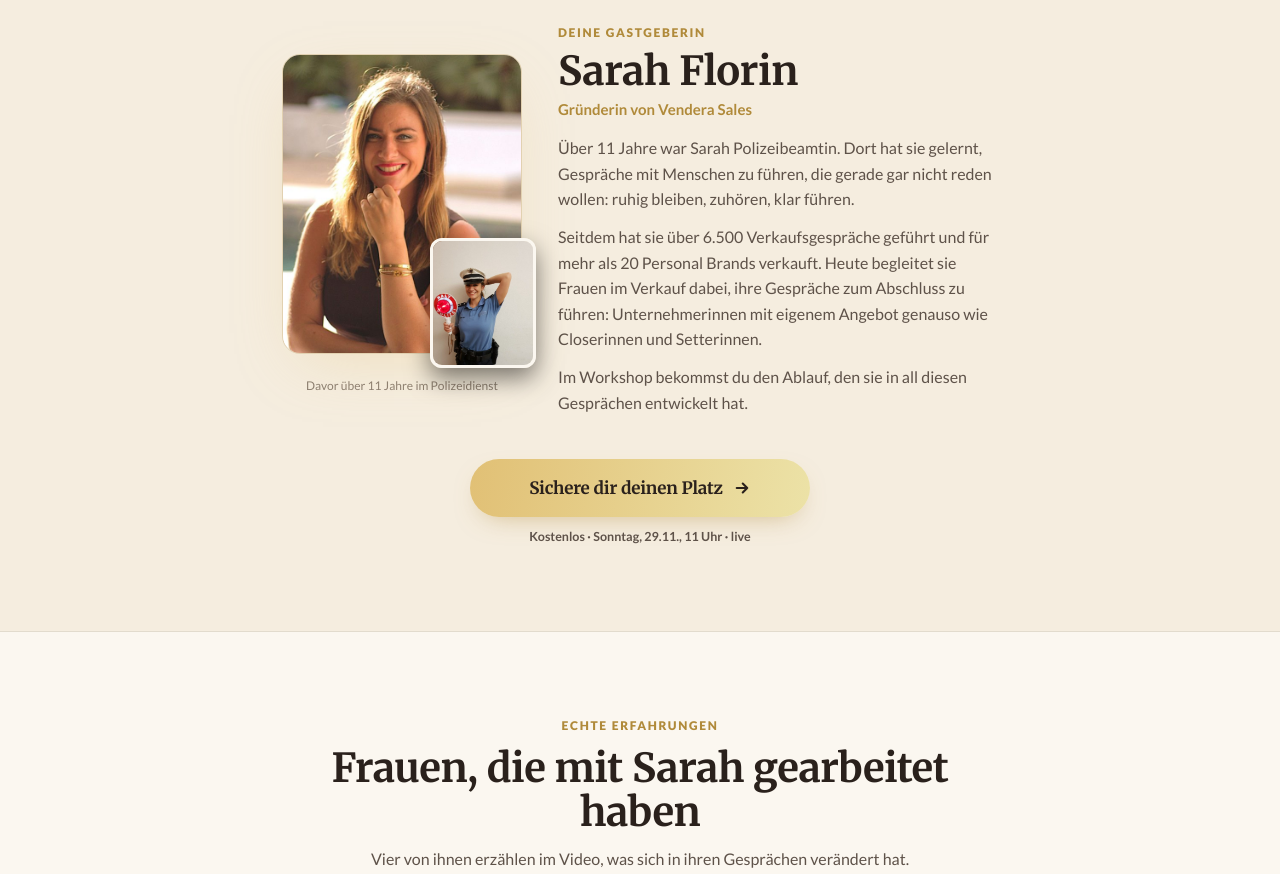
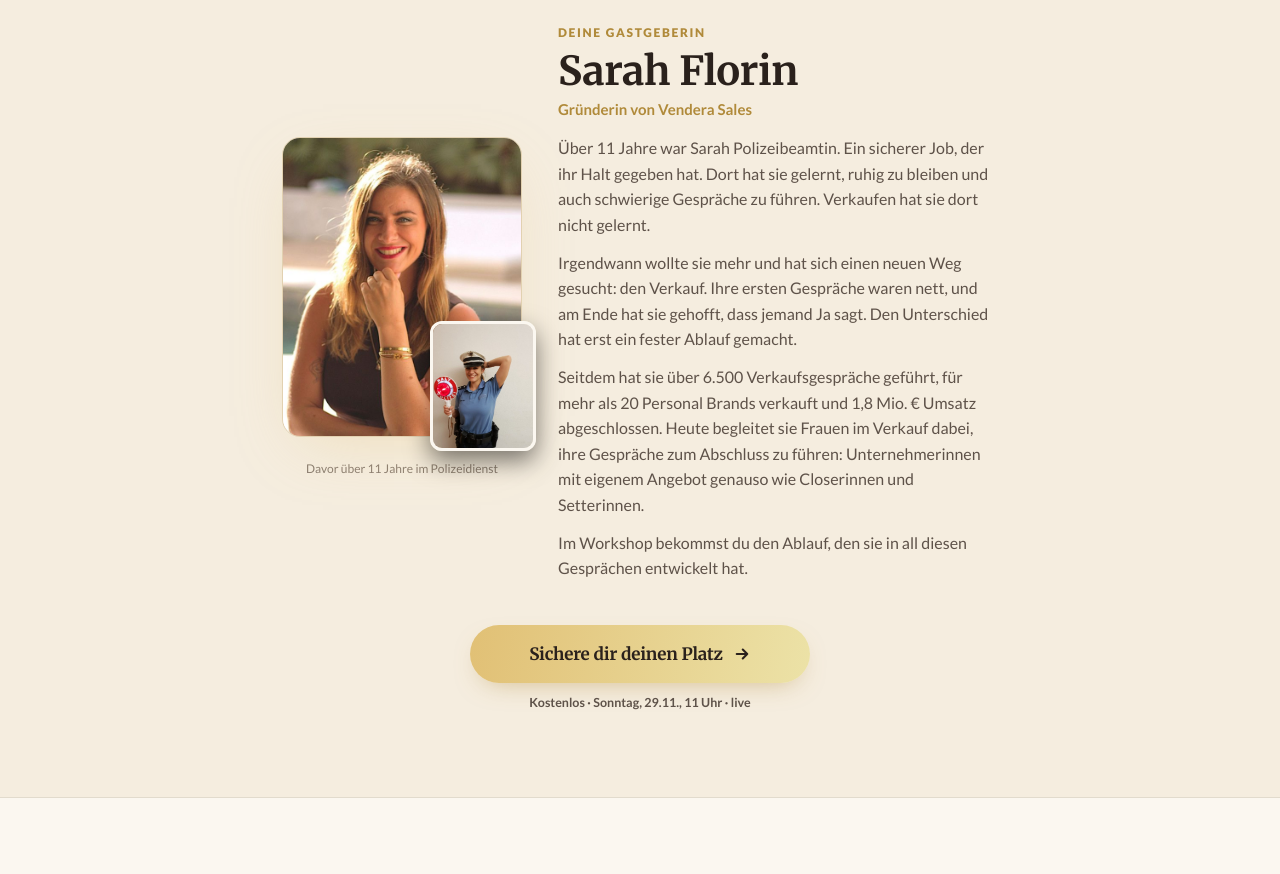
Before and after one commit to AleksSobczak/vendera-webinar, a plain HTML site: page index.html in a window 1280 px wide. Shown: the part 8180-9054 px from the top of the page. Drawn offline with Linux system fonts and the light colour scheme; no server answers.

Commit message:
Sarahs Vorstellung: Polizei als Halt, Verkaufen erst danach gelernt
Co-Authored-By: Claude Opus 5.5 <noreply@anthropic.com>
Claude-Session: https://claude.ai/code/session_015iocJ7ZYPyNHQDGmoHJRzM

```diff
--- a/index.html
+++ b/index.html
@@ -271,8 +271,9 @@ window.VENDERA={
 <div class="eyebrow">Deine Gastgeberin</div>
 <h2>Sarah Florin</h2>
 <div class="role">Gründerin von Vendera Sales</div>
-<p>Über 11 Jahre war Sarah Polizeibeamtin. Dort hat sie gelernt, Gespräche mit Menschen zu führen, die gerade gar nicht reden wollen: ruhig bleiben, zuhören, klar führen.</p>
-<p>Seitdem hat sie über 6.500 Verkaufsgespräche geführt und für mehr als 20 Personal Brands verkauft. Heute begleitet sie Frauen im Verkauf dabei, ihre Gespräche zum Abschluss zu führen: Unternehmerinnen mit eigenem Angebot genauso wie Closerinnen und Setterinnen.</p>
+<p>Über 11 Jahre war Sarah Polizeibeamtin. Ein sicherer Job, der ihr Halt gegeben hat. Dort hat sie gelernt, ruhig zu bleiben und auch schwierige Gespräche zu führen. Verkaufen hat sie dort nicht gelernt.</p>
+<p>Irgendwann wollte sie mehr und hat sich einen neuen Weg gesucht: den Verkauf. Ihre ersten Gespräche waren nett, und am Ende hat sie gehofft, dass jemand Ja sagt. Den Unterschied hat erst ein fester Ablauf gemacht.</p>
+<p>Seitdem hat sie über 6.500 Verkaufsgespräche geführt, für mehr als 20 Personal Brands verkauft und 1,8 Mio. € Umsatz abgeschlossen. Heute begleitet sie Frauen im Verkauf dabei, ihre Gespräche zum Abschluss zu führen: Unternehmerinnen mit eigenem Angebot genauso wie Closerinnen und Setterinnen.</p>
 <p>Im Workshop bekommst du den Ablauf, den sie in all diesen Gesprächen entwickelt hat.</p>
 </div>
 </div>
```
